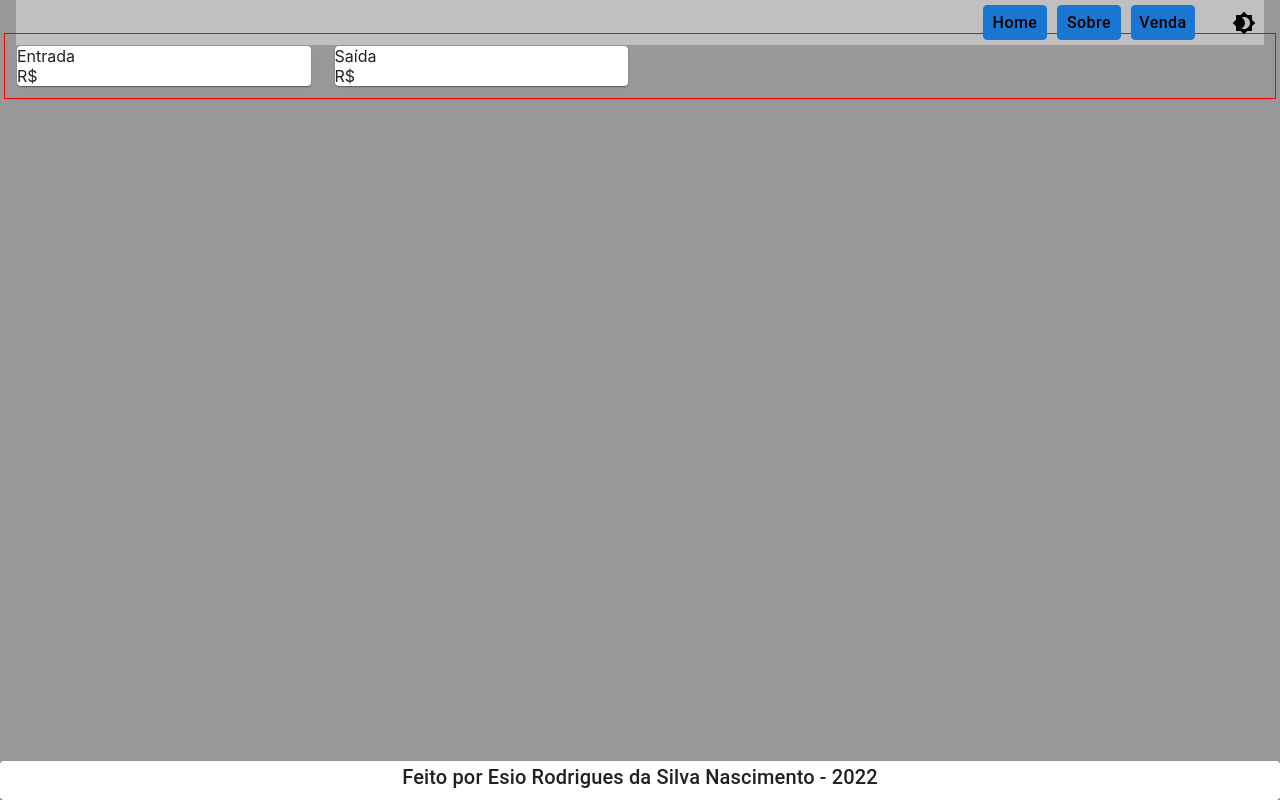
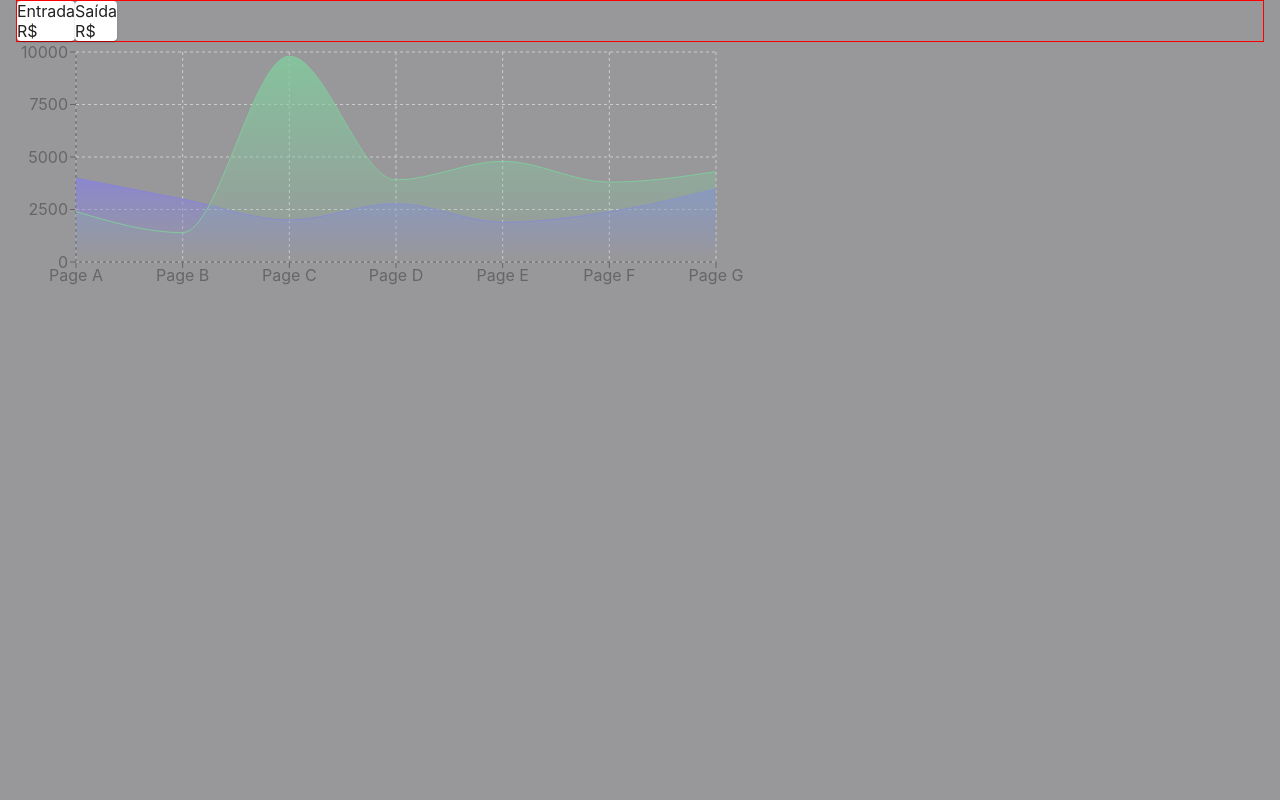
Before and after one commit to joao966/foodapp, a Next.js app in the folder frontend/: page / in a window 1280 px wide. Built offline with nearby package versions, Linux system fonts and the light colour scheme.

Commit message:
refactor: index dashboard, minimo, resto pro section

```diff
--- a/frontend/src/pages/dashboard/index.tsx
+++ b/frontend/src/pages/dashboard/index.tsx
@@ -5,7 +5,9 @@ import { configNavbarTabs } from '@Config/dashboard/index';
 import { Box, Container } from '@mui/material';
 import Paper from '@mui/material/Paper';
 import Grid2 from '@mui/material/Unstable_Grid2';
+import { Area, AreaChart, CartesianGrid, Tooltip, XAxis, YAxis } from 'recharts';
 import DashboardLayout from 'src/layouts';
+import { SectionInicio } from 'src/section/dashboard/inicio/Home';
 
 PageDashboard.getLayout = function getLayout(page: React.ReactElement) {
   return <DashboardLayout>{page}</DashboardLayout>;
@@ -16,37 +18,29 @@ export default function PageDashboard() {
     <Box>
       <HeadPage title={'FoodNas-Dashboard'} content={'dashboard'} />
       <Container maxWidth={false}>
-        <Box>
-          <ComponentNavbar pages={configNavbarTabs} />
-        </Box>
-        <Box>
-          <Grid2 container spacing={{ mobile: 1, tablet: 2, laptop: 3 }} sx={{ border: '1px solid red' }}>
-            <Grid2 mobile={6} tablet={4} laptop={3}>
+        <Grid2
+          container
+          disableEqualOverflow
+          spacing={{ xs: 1, sm: 2, md: 3 }}
+          sx={{ border: '1px solid red' }}
+        >
+          <Grid2 xs={6} sm={4} md={3}>
             <Paper>
               <Box>Entrada</Box>
               <Box>R$</Box>
             </Paper>
           </Grid2>
-            <Grid2 mobile={6} tablet={4} laptop={3}>
+          <Grid2 xs={6} sm={4} md={3}>
             <Paper>
               <Box>Saída</Box>
               <Box>R$</Box>
             </Paper>
           </Grid2>
-
-            {/* {Array.from(Array(8)).map((_, index) => (
-              <Grid2 mobile={6} tablet={4} laptop={3} key={index}>
-                <div>{index + 1}</div>
         </Grid2>
-            ))} */}
-          </Grid2>
-        </Box>
-        <Box sx={{ bottom: 0, left: 0, position: 'fixed', width: '100%' }}>
-          <Footer />
-        </Box>
+        <div className="bar">
+          <SectionInicio />
+        </div>
       </Container>
     </Box>
   );
 }
-
-// export default PageDashboard;
```
Lines whose indentation alone changed are shown as unchanged.
